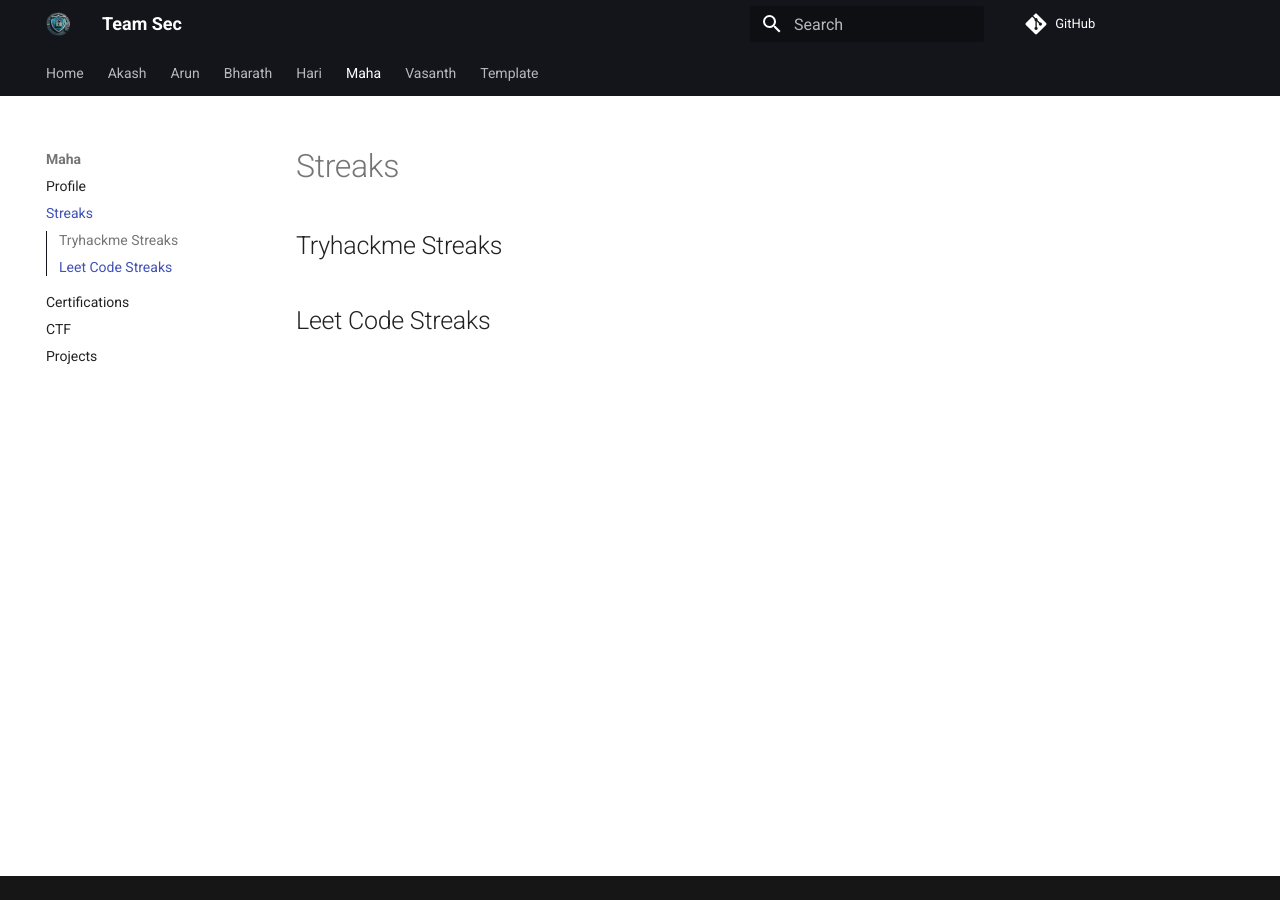
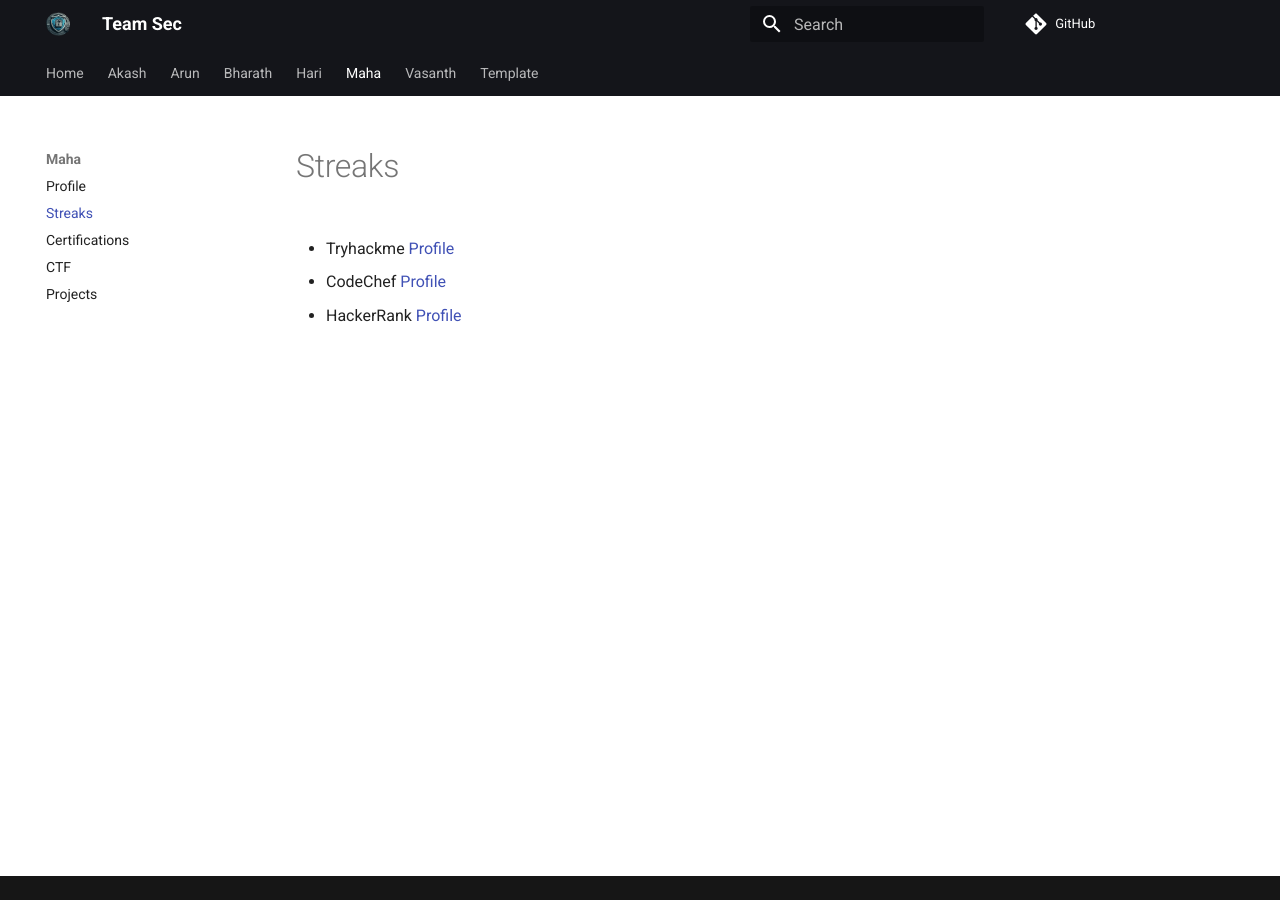
Before and after one commit to mr3xplorer/team_sec, an MkDocs documentation site: the page built from docs/Maha/streaks.md, in a window 1280 px wide. Built offline with MkDocs 1.6.1 and Material for MkDocs 9.7.7, drawn with Linux system fonts in a browser that asks for light colours; comment, search, counter and statistics services are not loaded.

Commit message:
Update streaks.md

```diff
--- a/docs/Maha/streaks.md
+++ b/docs/Maha/streaks.md
@@ -1,6 +1,10 @@
 # Streaks
 
-## Tryhackme Streaks
+- Tryhackme
+[Profile](https://tryhackme.com/p/mahavethamoorthy)
 
+- CodeChef
+[Profile](https://www.codechef.com/users/maha_v)
 
-## Leet Code Streaks
+- HackerRank
+[Profile](https://www.hackerrank.com/profile/v_mahalakshmi)
```
